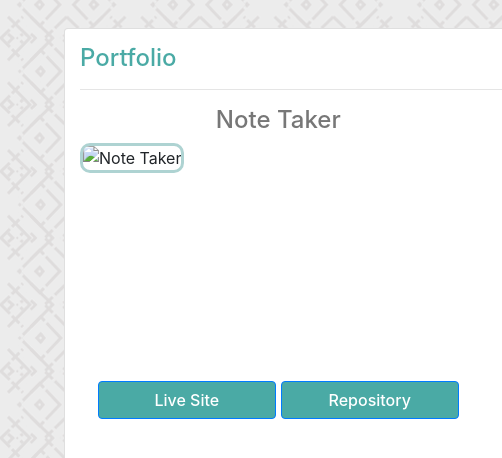
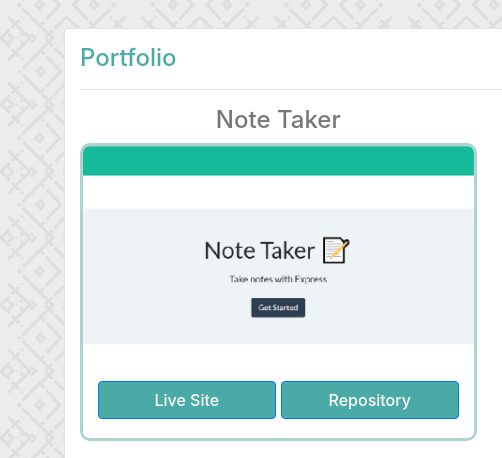
Before and after one commit to NathanSzu/ResponsivePortfolio, a plain HTML site: page portfolio.html in a window 1280 px wide. Shown: the part 62-520 px from the top of the page, 0-502 px from the left. Drawn offline with nearby package versions, Linux system fonts and the light colour scheme; the site is published under a folder, as on GitHub Pages, so addresses that start at the root find nothing.

Commit message:
Fixed image issue

```diff
--- a/portfolio.html
+++ b/portfolio.html
@@ -31,7 +31,7 @@
                          <!-- Note Taker -->
                          <div class="col-md-6 portfolio">
                             <h2 class="p portfolio-title">Note Taker</h2>
-                            <img class="img-fluid img-border" width="100%" src="/Assets/noteTaker.png" alt="Note Taker">
+                            <img class="img-fluid img-border" width="100%" src="Assets/noteTaker.png" alt="Note Taker">
                             <div class="overlay">
                                 <a href="https://abracadabrant-croissant-30152.herokuapp.com/" target="_blank">
                                     <button type="button" class="repo-btn btn btn-primary">Live Site</button>
```
